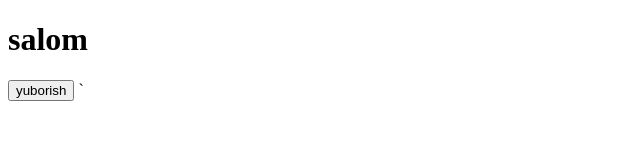
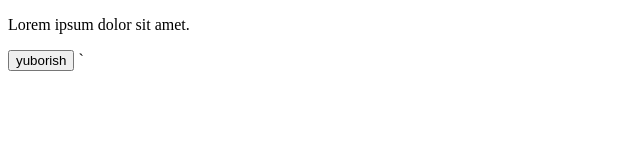
Before and after one commit to yaxyobek-345/web05, a plain HTML site: page dars1/index.html in a window 1280 px wide. Shown: the whole page, without its empty margins (0-640 px from the left). Drawn offline with Linux system fonts and the light colour scheme.

Commit message:
ozgarish

```diff
--- a/dars1/index.html
+++ b/dars1/index.html
@@ -13,7 +13,7 @@
 
 
 
-<h1>salom </h1>
+<p>Lorem ipsum dolor sit amet.</p>
 
 <button>yuborish</button>
 
```
